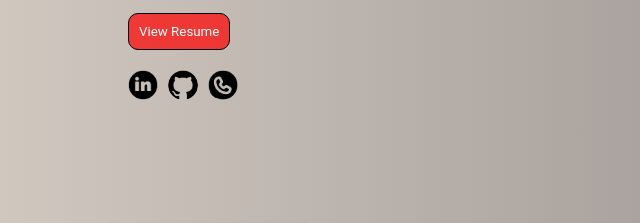
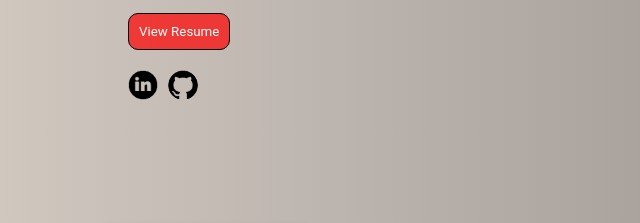
Before and after one commit to Tamim-saad/My-Portfolio, a plain HTML site: page index.html in a window 1280 px wide. Shown: the part 380-603 px from the top of the page, 0-640 px from the left. Drawn offline with Linux system fonts and the light colour scheme.

Commit message:
Update index.html

```diff
--- a/index.html
+++ b/index.html
@@ -61,11 +61,6 @@
                     <div>
                         <a class="rounded-icon-link" href="https://github.com/Tamim-saad" target="_blank">
                             <img class="rounded-icon" src="assets/images/github-logo.png" alt="Github">
-                        </a>
-                    </div>
-                    <div>
-                        <a class="rounded-icon-link" href="https://wa.me/8801873844934" target="_blank">
-                            <img class="rounded-icon" src="assets/images/whatsapp-logo.png" alt="Whatsapp">
                         </a>
                     </div>
 
```
